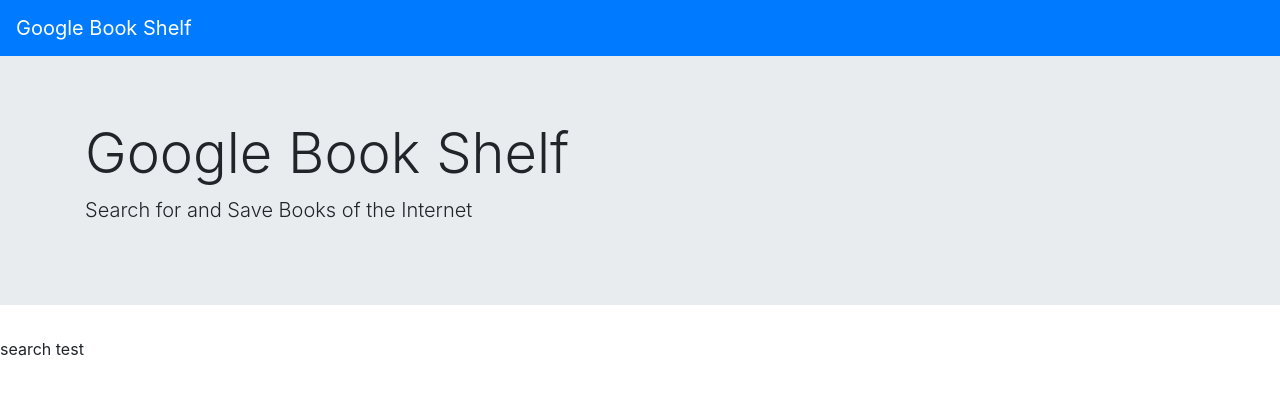
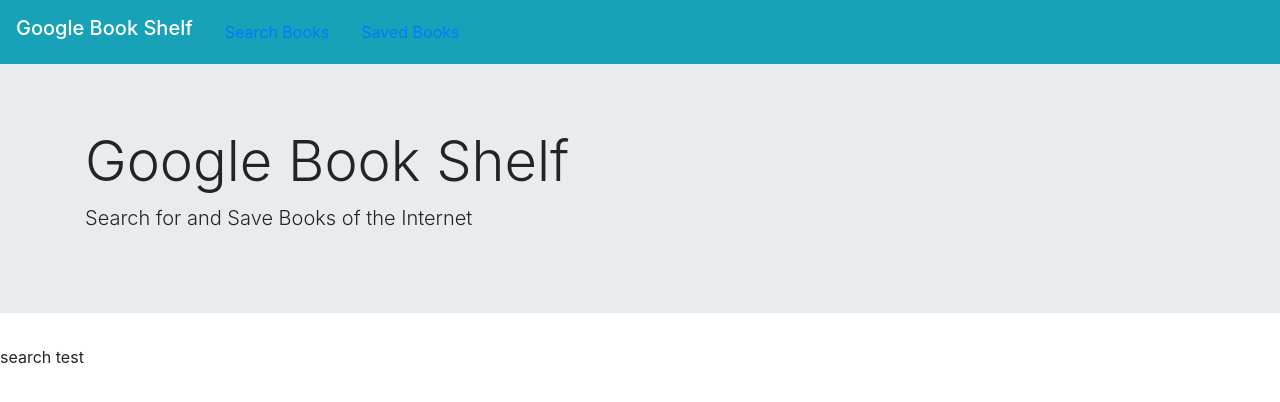
Before and after one commit to ross1jk/GoogleBookShelf, a React (Create React App) app in the folder client/: page / in a window 1280 px wide. Shown: the top 402 px of the page. Built offline with nearby package versions, Linux system fonts and the light colour scheme.

Commit message:
links added to nav bar to each page styling to be added later

```diff
--- a/client/src/components/Nav/index.js
+++ b/client/src/components/Nav/index.js
@@ -1,11 +1,20 @@
 import React from "react";
+import { Link } from "react-router-dom";
 
 function Nav() {
   return (
-    <nav className="navbar navbar-expand-lg navbar-dark bg-primary">
-      <a className="navbar-brand" href="/">
+    <nav className="navbar navbar-expand-lg navbar-dark bg-info">
+      <h1 className="navbar-brand">
         Google Book Shelf
-      </a>
+      </h1>
+      <Link to="/search" className={window.location.pathname === "/" ? "nav-link active" : "nav-link"} >
+        Search Books
+      </Link>
+      <Link
+        to="/saved"
+        className={window.location.pathname === "/about" ? "nav-link active" : "nav-link"}>
+        Saved Books
+      </Link>
     </nav>
   );
 }
```
